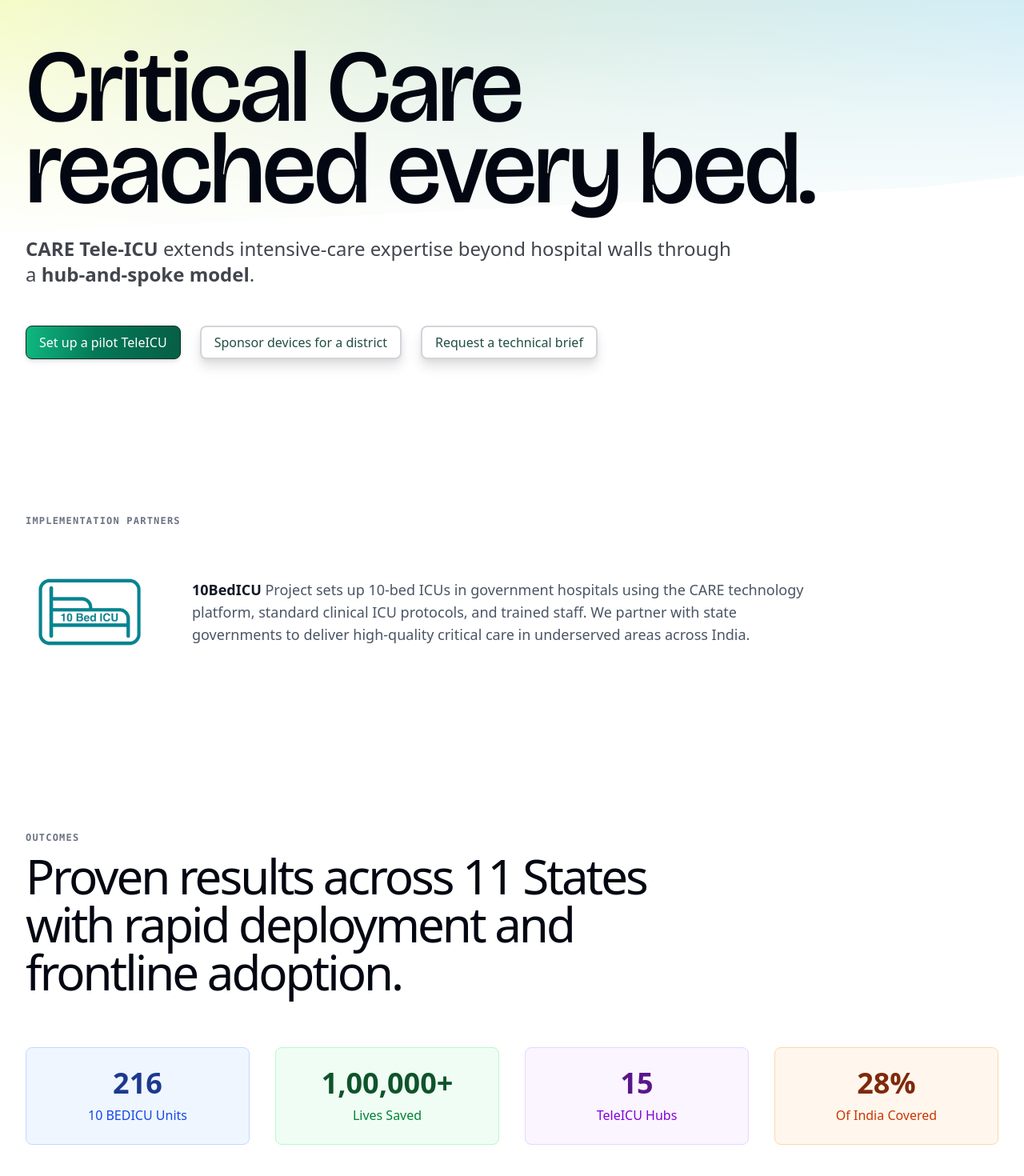
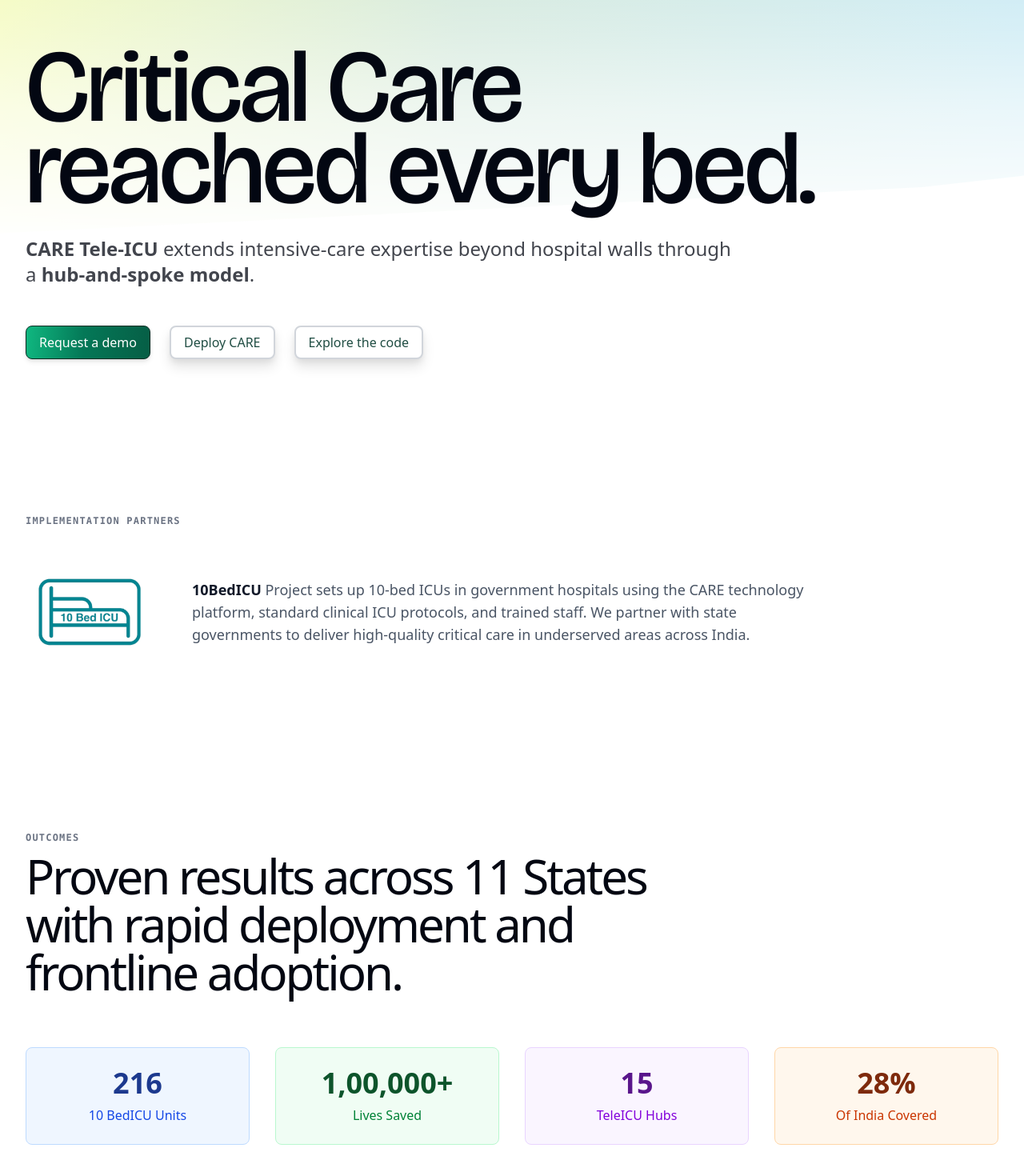
Before and after one commit to ohcnetwork/landing, a Next.js app: page /solutions/teleicu in a window 1280 px wide. Shown: the part 174-1644 px from the top of the page at 80% size. Built offline with nearby package versions, Linux system fonts and the light colour scheme; a web font is replaced by a local one.

Commit message:
feat:added a reusable component for header buttons (#97)

```diff
--- a/src/app/solutions/care-clinics/page.tsx
+++ b/src/app/solutions/care-clinics/page.tsx
@@ -5,6 +5,7 @@
 import { Navbar } from '@/components/navbar'
 import { Heading, Subheading } from '@/components/text'
 import type { Metadata } from 'next'
+import { ExploreButtons } from '@/components/explore-buttons'
 
 export const metadata: Metadata = {
   title: 'Care Clinics — Primary & Multi‑Specialty Clinic Platform',
@@ -25,11 +26,7 @@
           <p className="mt-8 max-w-4xl text-xl/7 font-medium text-gray-950/75 sm:text-2xl/8">
             For primary care and multi‑specialty networks: visit capture, scheduling, inventory, e‑prescriptions, billing, and telehealth—<strong>all mapped to FHIR</strong>.
           </p>
-          <div className="mt-12 flex flex-col gap-x-6 gap-y-4 sm:flex-row">
-            <Button href="/contact">Digitize your clinics</Button>
-            <Button variant="secondary" href="/contact">See a live demo</Button>
-            <Button variant="secondary" href="/contact">Get the implementation guide</Button>
-          </div>
+          <ExploreButtons />
         </div>
       </Container>
     </div>
--- a/src/app/solutions/care-janwar/page.tsx
+++ b/src/app/solutions/care-janwar/page.tsx
@@ -6,6 +6,7 @@
 import { Navbar } from '@/components/navbar'
 import { Heading, Subheading } from '@/components/text'
 import type { Metadata } from 'next'
+import { ExploreButtons } from '@/components/explore-buttons'
 
 export const metadata: Metadata = {
   title: 'Care Janwar — Veterinary EMR on Care Core',
@@ -26,11 +27,7 @@
           <p className="mt-8 max-w-4xl text-xl/7 font-medium text-gray-950/75 sm:text-2xl/8">
             Built on <strong>Care Core</strong>, <strong>Care Janwar</strong> adapts encounters, medications, labs, and inventory for veterinary practice—small clinics to district hospitals.
           </p>
-          <div className="mt-12 flex flex-col gap-x-6 gap-y-4 sm:flex-row">
-            <Button href="/contact">Start a veterinary pilot</Button>
-            <Button variant="secondary" href="/contact">Customize forms & codes</Button>
-            <Button variant="secondary" href="/contact">Request a demo</Button>
-          </div>
+          <ExploreButtons />
         </div>
       </Container>
     </div>
--- a/src/app/solutions/hospital-management/page.tsx
+++ b/src/app/solutions/hospital-management/page.tsx
@@ -1,5 +1,4 @@
 import { BentoCard } from '@/components/bento-card'
-import { Button } from '@/components/button'
 import { Container } from '@/components/container'
 import { Footer } from '@/components/footer'
 import { TopGradient } from '@/components/TopGradient'
@@ -7,6 +6,7 @@
 import { Heading, Subheading } from '@/components/text'
 import type { Metadata } from 'next'
 import { LogoTimeline } from '@/components/logo-timeline'
+import { ExploreButtons } from '@/components/explore-buttons'
 
 export const metadata: Metadata = {
   title: 'CARE HMIS — FHIR‑Powered Hospital Platform',
@@ -27,11 +27,7 @@
           <p className="mt-8 max-w-4xl text-xl/7 font-medium text-gray-950/75 sm:text-2xl/8">
             An AI-ready, FHIR-native hospital system that powers everything from outpatient to intensive care.
           </p>
-          <div className="mt-12 flex flex-col gap-x-6 gap-y-4 sm:flex-row">
-            <Button href="/contact">Request a demo</Button>
-            <Button variant="secondary" href="/developers">Deploy CARE </Button>
-            <Button variant="secondary" href="/https://github.com/ohcnetwork">Explore the code</Button>
-          </div>
+         <ExploreButtons />
         </div>
       </Container>
     </div>
@@ -140,7 +136,6 @@
     <div className="overflow-hidden">
       <Hero />
       <main>
-        {/* <OutcomesSection /> */}
         <CoreModulesSection />
         <PluginSection />
         {/* <FAQSection /> */}
--- a/src/app/solutions/palliative-care/page.tsx
+++ b/src/app/solutions/palliative-care/page.tsx
@@ -6,6 +6,7 @@
 import { Navbar } from '@/components/navbar'
 import { Heading, Subheading } from '@/components/text'
 import type { Metadata } from 'next'
+import { ExploreButtons } from '@/components/explore-buttons'
 
 export const metadata: Metadata = {
   title: 'Palliative Care Grid — Home‑Based Care at Scale',
@@ -31,11 +32,7 @@
               <strong>By the numbers:</strong> <strong>1,300+</strong> primary care centers · <strong>221k</strong> patients registered · <strong>669k</strong> people impacted · <strong>1,320 DAU</strong> logging home consultations
             </p>
           </div>
-          <div className="mt-12 flex flex-col gap-x-6 gap-y-4 sm:flex-row">
-            <Button href="/contact">See a field demo</Button>
-            <Button variant="secondary" href="/contact">Fund a district</Button>
-            <Button variant="secondary" href="/contact">Talk to implementers</Button>
-          </div>
+          <ExploreButtons />
         </div>
       </Container>
     </div>
--- a/src/app/solutions/teleicu/page.tsx
+++ b/src/app/solutions/teleicu/page.tsx
@@ -6,6 +6,7 @@
 import { Navbar } from '@/components/navbar'
 import { Heading, Subheading } from '@/components/text'
 import type { Metadata } from 'next'
+import { ExploreButtons } from '@/components/explore-buttons'
 
 export const metadata: Metadata = {
   title: 'TeleICU — Remote ICU Monitoring on CARE',
@@ -26,11 +27,7 @@
           <p className="mt-8 max-w-4xl text-xl/7 font-medium text-gray-950/75 sm:text-2xl/8">
            <strong>CARE Tele-ICU</strong> extends intensive-care expertise beyond hospital walls through a<strong> hub-and-spoke model</strong>.
           </p>
-          <div className="mt-12 flex flex-col gap-x-6 gap-y-4 sm:flex-row">
-            <Button href="/contact">Set up a pilot TeleICU</Button>
-            <Button variant="secondary" href="/contact">Sponsor devices for a district</Button>
-            <Button variant="secondary" href="/contact">Request a technical brief</Button>
-          </div>
+          <ExploreButtons />
         </div>
       </Container>
     </div>
@@ -68,7 +65,7 @@
       <div className="mt-16 grid grid-cols-1 gap-8 lg:grid-cols-4">
         <div className="bg-blue-50 p-6 rounded-lg border border-blue-200 text-center">
           <div className="text-4xl font-bold text-blue-900 mb-2">216</div>
-          <p className="text-blue-700 font-medium">10 BEDICU Units</p>
+          <p className="text-blue-700 font-medium">10 BedICU Units</p>
         </div>
         <div className="bg-green-50 p-6 rounded-lg border border-green-200 text-center">
           <div className="text-4xl font-bold text-green-900 mb-2">1,00,000+</div>
@@ -217,9 +214,10 @@
       <main>
         <ImplementationPartnersSection />
         <OutcomesSection />
-         <ImpactSection />
+        <ImpactSection />
         <FeaturesSection />
         <ImplementationSection />
+
       </main>
       <Footer />
     </div>
--- /dev/null
+++ b/src/components/explore-buttons.tsx
@@ -0,0 +1,11 @@
+import { Button } from "./button";
+
+export function ExploreButtons() {
+    return (
+         <div className="mt-12 flex flex-col gap-x-6 gap-y-4 sm:flex-row">
+                    <Button href="/contact">Request a demo</Button>
+                    <Button variant="secondary" href="/developers">Deploy CARE </Button>
+                    <Button variant="secondary" href="/https://github.com/ohcnetwork">Explore the code</Button>
+                  </div>
+    )
+}
```
